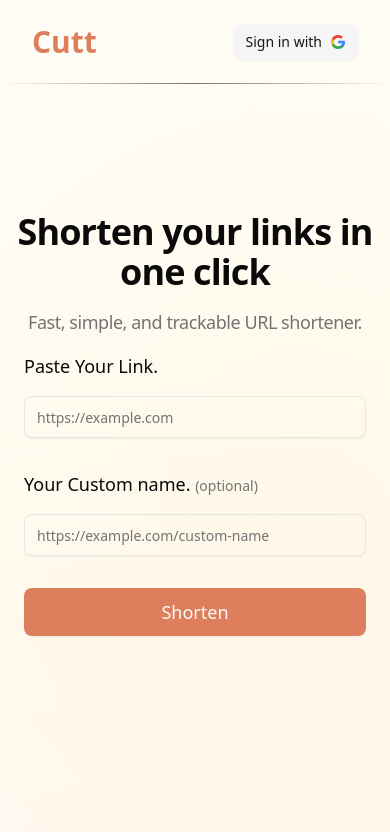
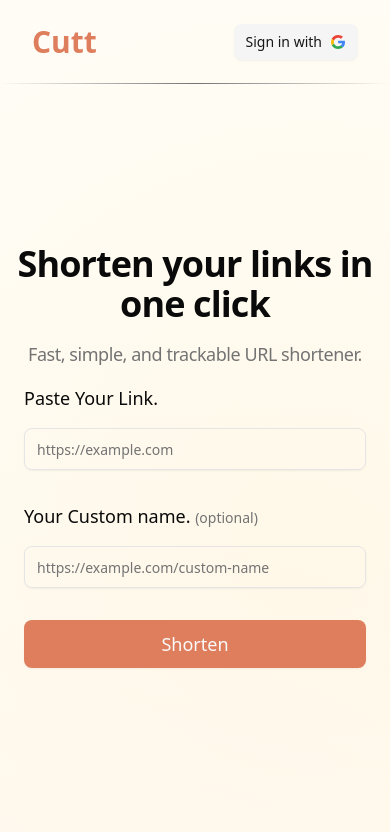
Before and after one commit to negativ14/cutt, a Next.js app: page / in a window 390 px wide. Shown: the top 832 px of the page. Built offline with nearby package versions, Linux system fonts and the light colour scheme; no server answers; the database is empty.

Commit message:
small fix

```diff
--- a/src/components/Hero.tsx
+++ b/src/components/Hero.tsx
@@ -45,7 +45,7 @@ export default function Hero() {
   };
   return (
     <section id="hero" ref={containerRef}>
-      <div className="relative py-32 md:py-40">
+      <div className="relative py-40">
         <motion.img
           src={link.src}
           alt="link"
```
